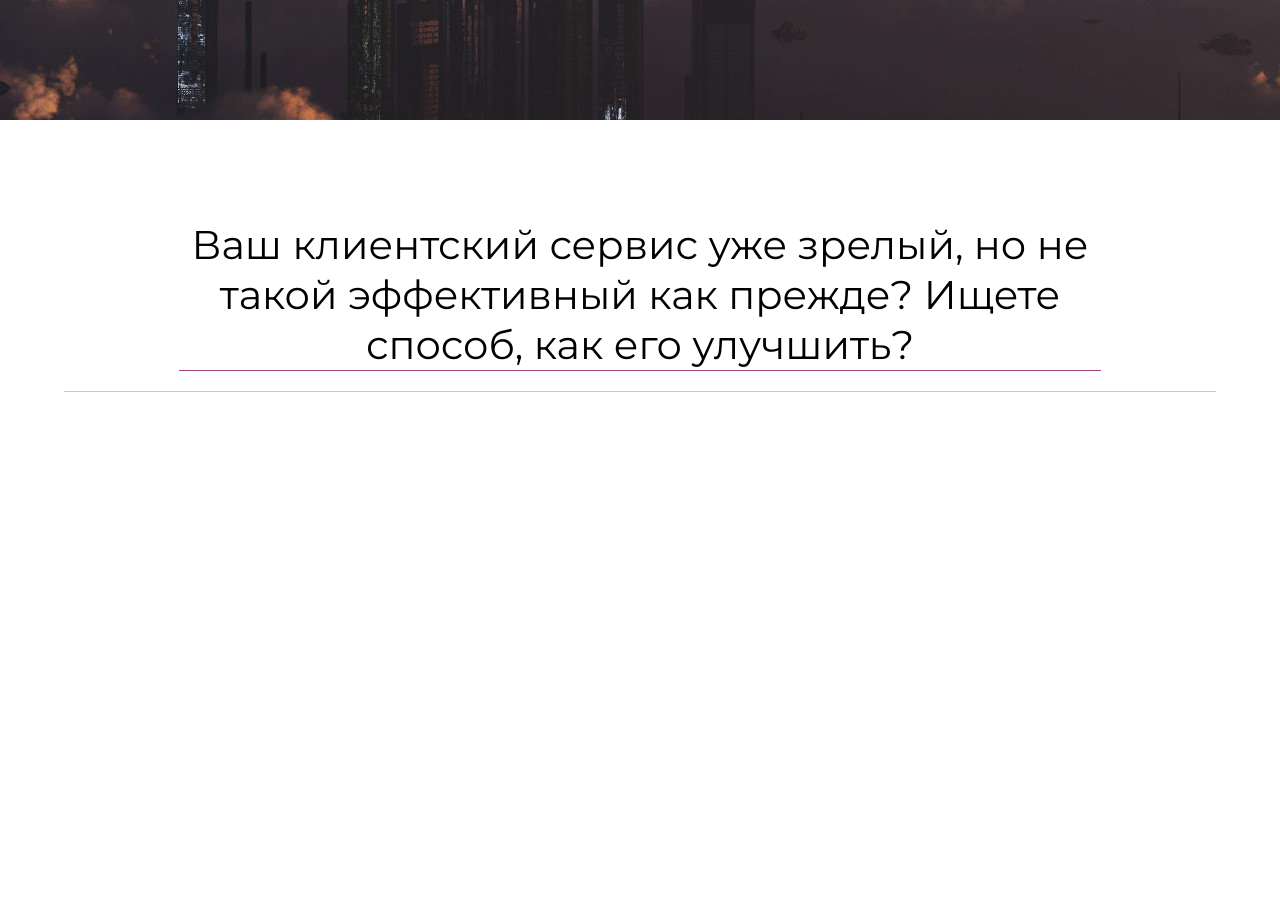
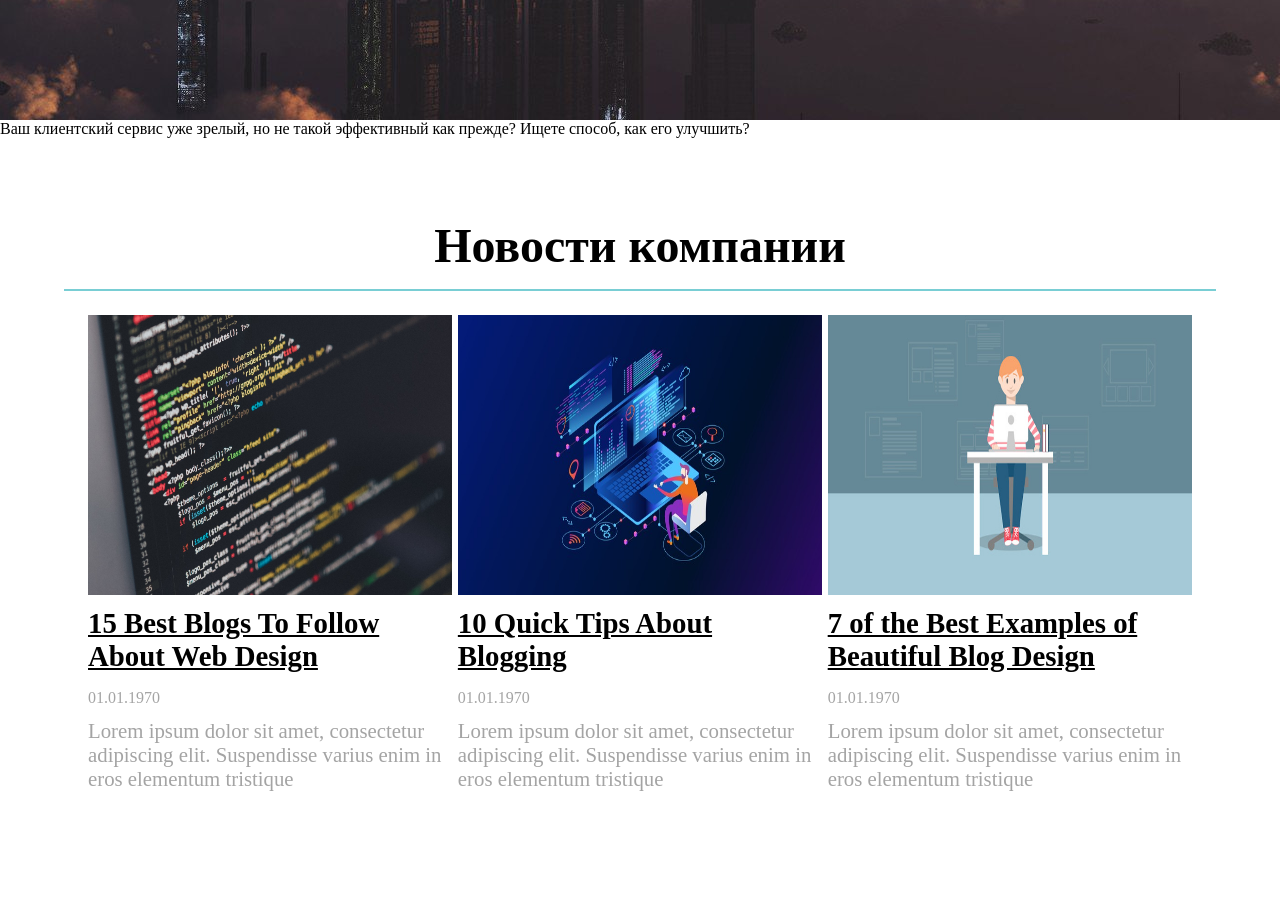
Before and after one commit to zazzaze/active-programs, a plain HTML site: page src/index.html in a window 1280 px wide. Shown: the part 680-1582 px from the top of the page. Before the commit the page ends 1092 px from the top, so only its background shows below. Drawn offline with Linux system fonts and the light colour scheme.

Commit message:
Сверстан блок news

```diff
--- a/src/index.html
+++ b/src/index.html
@@ -53,8 +53,34 @@
 
         </section>
 
-        <section class="news">
-
+        <section class="our-news">
+            <h2 class="our-news__headline">Новости компании</h2>
+            <div class="news">
+                <div class="news__block">
+                    <img src="images/programmer.jpeg" alt="Превью" class="news_block-previou">
+                    <div class="news__block-content">
+                        <h3><a href="#">15 Best Blogs To Follow About Web Design</a></h3>
+                        <span class="news__block-date">01.01.1970</span>
+                        <p>Lorem ipsum dolor sit amet, consectetur adipiscing elit. Suspendisse varius enim in eros elementum tristique</p>
+                    </div>
+                </div>
+                <div class="news__block">
+                    <img src="images/programmer-2.jpg" alt="Превью" class="news_block-previou">
+                    <div class="news__block-content">
+                        <h3><a href="#">10 Quick Tips About Blogging</a></h3>
+                        <span class="news__block-date">01.01.1970</span>
+                        <p>Lorem ipsum dolor sit amet, consectetur adipiscing elit. Suspendisse varius enim in eros elementum tristique</p>
+                    </div>
+                </div>
+                <div class="news__block">
+                    <img src="images/programmer-3.jpg" alt="Превью" class="news_block-previou">
+                    <div class="news__block-content">
+                        <h3><a href="#">7 of the Best Examples of Beautiful Blog Design</a></h3>
+                        <span class="news__block-date">01.01.1970</span>
+                        <p>Lorem ipsum dolor sit amet, consectetur adipiscing elit. Suspendisse varius enim in eros elementum tristique</p>
+                    </div>
+                </div>
+            </div>
         </section>
 
         <footer class="footer">
--- /dev/null
+++ b/src/sass/blocks/news/_news.sass
@@ -0,0 +1,47 @@
+.our-news
+    text-align: center
+    padding: 10vh 0
+
+    &__headline
+        font-size: 3rem
+
+.news
+    width: 90%
+    height: auto
+    margin: 0 5%
+    display: flex
+    justify-content: space-between
+    align-items: center
+    border-top: 2px solid #79CED4
+    margin-top: 2vh
+    padding: 3vh
+    flex-wrap: wrap
+
+    &__block
+        height: 35em
+        width: 33%
+        text-align: left
+
+        img
+            width: 100%
+            height: 50%
+
+        &-content
+            h3
+                font-size: 1.8rem
+                margin-bottom: 2vh
+                margin-top: 1vh
+
+                a
+                    color: black
+            p
+                margin-top: 1.5vh
+                font-size: 1.3rem
+                color: #A4A4A4
+
+        &-date
+            color: #A4A4A4
+
+@media (max-width: 1100px)
+    .news__block
+        width: 100%
--- a/src/sass/blocks/top/_top.sass
+++ b/src/sass/blocks/top/_top.sass
@@ -99,7 +99,7 @@
         &__headline
             font-size: 3rem
 
-@media (max-width: 350px)
+@media (max-width: 390px)
     .content__headline
         font-size: 2.5rem
 
--- a/src/sass/style.sass
+++ b/src/sass/style.sass
@@ -4,18 +4,14 @@
 
     @import url('https://fonts.googleapis.com/css?family=Montserrat');
 
-h1,h2,h3,h4,h5,p,ul
+h1,h2,h3,h4,h5,p,img
     margin: 0
     padding: 0
 
 body
     margin: 0
     padding: 0
-<<<<<<< HEAD
     width: 100%
-=======
-    font-family: Montserrat, sans-serif;
->>>>>>> f8a37207a18565a72a817ac7e092fc9ade3eee56
 
 .button
     width: 18em
@@ -25,5 +21,17 @@ body
     border: none
     cursor: pointer
 
+@media (max-width: 720px)
+    .button
+        width: 70%
+
 /*Блок top*/
 @import 'blocks/top/top'
+
+/*Блок about-us*/
+
+/*Блок director-word*/
+
+/*Блок news*/
+@import 'blocks/news/news'
+/*Блок footer*/
```
Also changed, not shown: src/css/style.css, src/images/programmer-2.jpg (added), src/images/programmer-3.jpg (added), src/images/programmer.jpeg (added), src/sass/blocks/about-us/_about_us.sass (renamed from src/sass/blocks/about_us/_about_us.sass), 1 other file.
